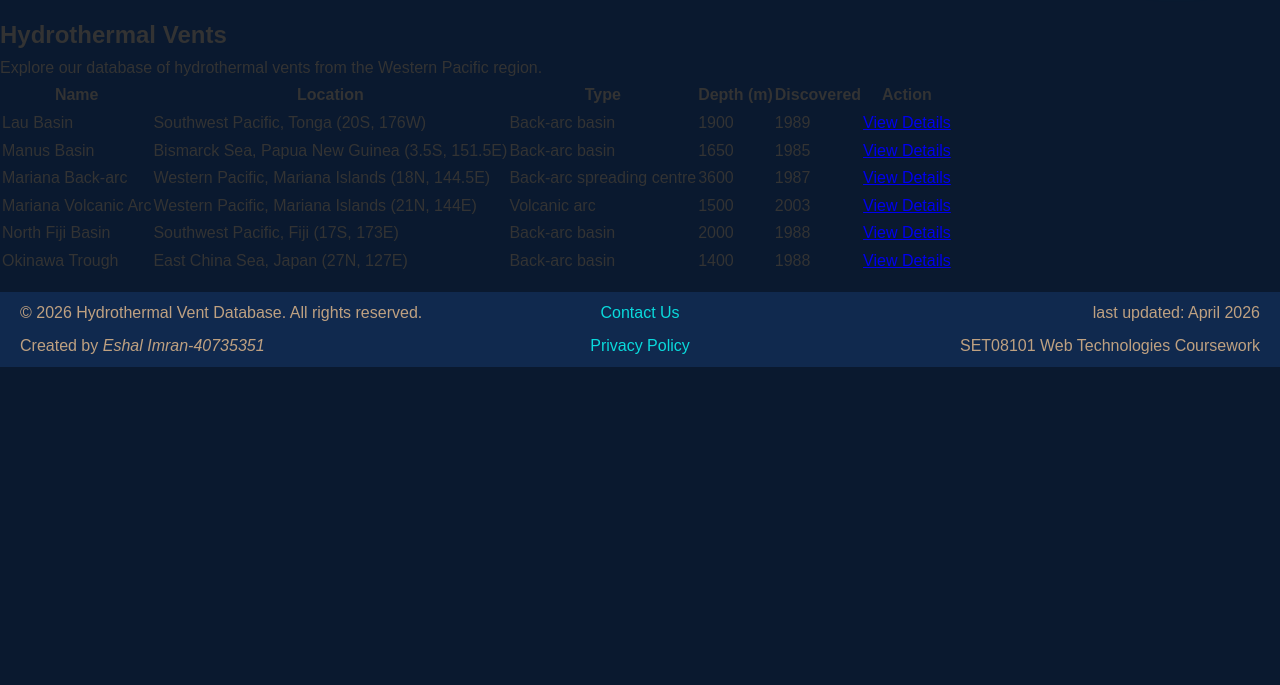
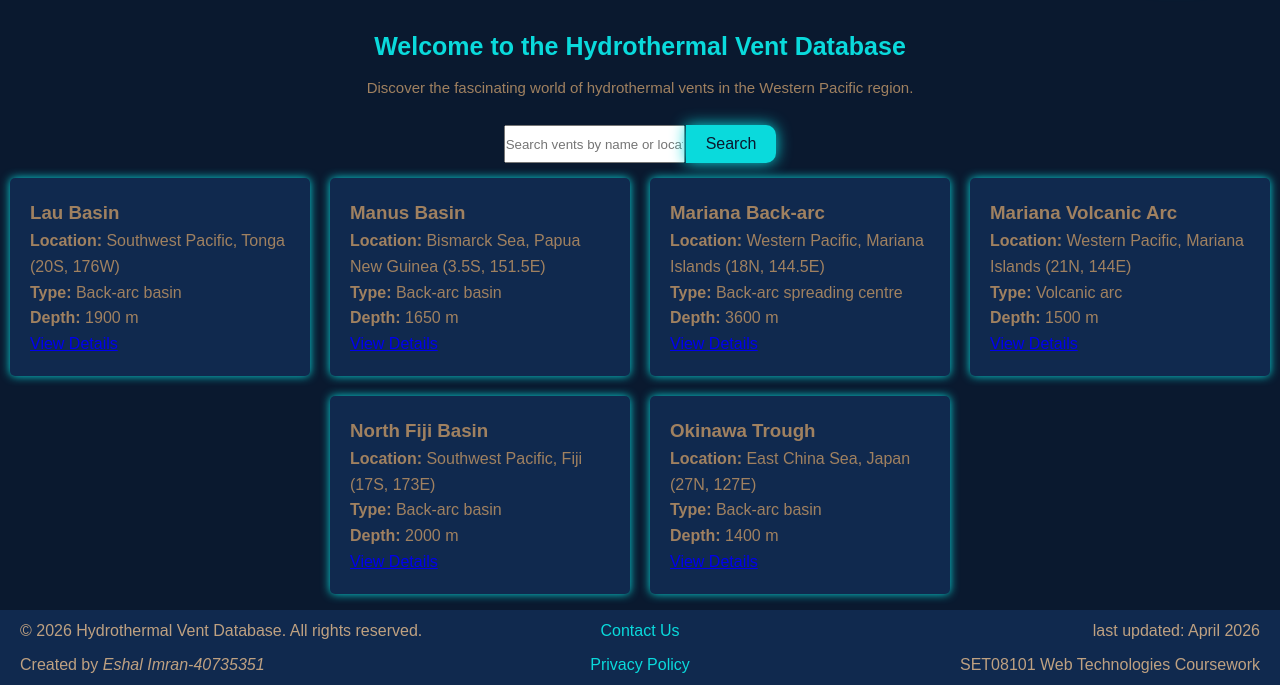
Before and after one commit to EshalImran27/HydroThermal_Vents, a PHP site: page / in a window 1280 px wide. Shown: the part 191-876 px from the top of the page. Before the commit the page ends 558 px from the top, so only its background shows below. Run offline with PHP 8.4, Linux system fonts and the light colour scheme; data comes from the database, SQL or seed files in the repository.

Commit message:
designed the home page with cards. search engine yet to be worked on

```diff
--- a/css/style.css
+++ b/css/style.css
@@ -356,3 +356,69 @@ body{
         flex-direction: column;
     }
 }
+
+.home-banner{
+    justify-content: center;
+    padding: 10px 20px;
+    border-radius: 5px;
+}
+.home-banner h1 {
+    color: #0ADADC;
+    text-align: center;
+    font-size: 25px;
+    margin-bottom: 10px;
+}
+.home-banner p {
+    color: #a08160;
+    text-align: center;
+    max-width: 800px;
+    margin: 0 auto;
+    font-size: 15px;
+}
+.search-form {
+    display: flex;
+    justify-content: center;
+    margin: 15px 0;
+}
+.search-form button{
+    background-color: #0ADADC;
+    color: #0A192F;
+    padding: 10px 20px;
+    border: none;
+    border-top-right-radius: 10px;
+    border-bottom-right-radius: 10px;;
+    font-weight: 500;
+    font-size: 1rem;
+    cursor: pointer;
+    box-shadow: 0 0 15px #0ADADC;
+    transition: 0.3s;
+    margin-left: 1px;
+}
+.search-form button:hover {
+    background-color: #0A192F;
+    color: #0ADADC;
+    box-shadow: 0 0 25px #0ADADC;
+}
+.cards{
+    margin:10px 10px;
+    display: flex;
+    flex: 1;
+    flex-direction: row;
+    flex-wrap: wrap;
+    gap: 20px;
+    justify-content: center;
+}
+.card{
+    background-color: #10294e;
+    color: #a08160;
+    border-radius: 5px;
+    padding: 20px;
+    /* width: calc(33.333% - 20px); */
+    width: 300px;
+    box-shadow: 0 0 10px #0ADADC;
+    transition: transform 0.3s, box-shadow 0.3s;
+}
+.card:hover {
+    transform: translateY(-5px);
+    box-shadow: 0 0 20px #0ADADC;
+}
--- a/index.php
+++ b/index.php
@@ -16,38 +16,31 @@ $vents = $stmt->fetchAll();
 
 require_once 'includes/header.php';
 ?>
+<div class="home-banner">
+    <h1>Welcome to the Hydrothermal Vent Database</h1>
+    <p>Discover the fascinating world of hydrothermal vents in the Western Pacific region.</p>
+</div>
 
-<h2>Hydrothermal Vents</h2>
-
-<p>Explore our database of hydrothermal vents from the Western Pacific region.</p>
+<form class="search-form" method="get" action="search.php">
+    <input type="text" name="q" placeholder="Search vents by name or location..." required>
+    <button type="submit">Search</button>
+</form>
 
 <?php if (empty($vents)): ?>
     <p>No vents found in the database.</p>
 <?php else: ?>
-    <table>
-        <thead>
-            <tr>
-                <th>Name</th>
-                <th>Location</th>
-                <th>Type</th>
-                <th>Depth (m)</th>
-                <th>Discovered</th>
-                <th>Action</th>
-            </tr>
-        </thead>
-        <tbody>
-            <?php foreach ($vents as $vent): ?>
-                <tr>
-                    <td><?php echo e($vent['name']); ?></td>
-                    <td><?php echo e($vent['location']); ?></td>
-                    <td><?php echo e($vent['type']); ?></td>
-                    <td><?php echo e($vent['depth_metres']); ?></td>
-                    <td><?php echo e($vent['discovery_year']); ?></td>
-                    <td><a href="vent.php?id=<?php echo e($vent['id']); ?>">View Details</a></td>
-                </tr>
-            <?php endforeach; ?>
-        </tbody>
-    </table>
+<div class="cards">
+    <?php foreach ($vents as $vent): ?>
+        <div class="card">
+            <h3><?php echo e($vent['name']); ?></h3>
+            <p><strong>Location:</strong> <?php echo e($vent['location']); ?></p>
+            <p><strong>Type:</strong> <?php echo e($vent['type']); ?></p>
+            <p><strong>Depth:</strong> <?php echo e($vent['depth_metres']); ?> m</p>
+            <a href="vent.php?id=<?php echo e($vent['id']); ?>" class="card-link">View Details</a>
+        </div>
+    <?php endforeach; ?>
+</div>
 <?php endif; ?>
 
+
 <?php require_once 'includes/footer.php'; ?>
--- a/vent.php
+++ b/vent.php
@@ -5,7 +5,6 @@
  *
  * SET08101 Web Technologies Coursework Starter Code
  */
-
 require_once 'includes/db.php';
 
 // Validate the vent ID parameter
@@ -29,7 +28,6 @@ if (!$vent) {
 }
 
 $pageTitle = $vent['name'];
-
 require_once 'includes/header.php';
 ?>
 
@@ -51,4 +49,6 @@ require_once 'includes/header.php';
     <dd><?php echo e($vent['discovery_year']); ?></dd>
 </dl>
 
+
+
 <?php require_once 'includes/footer.php'; ?>
```
